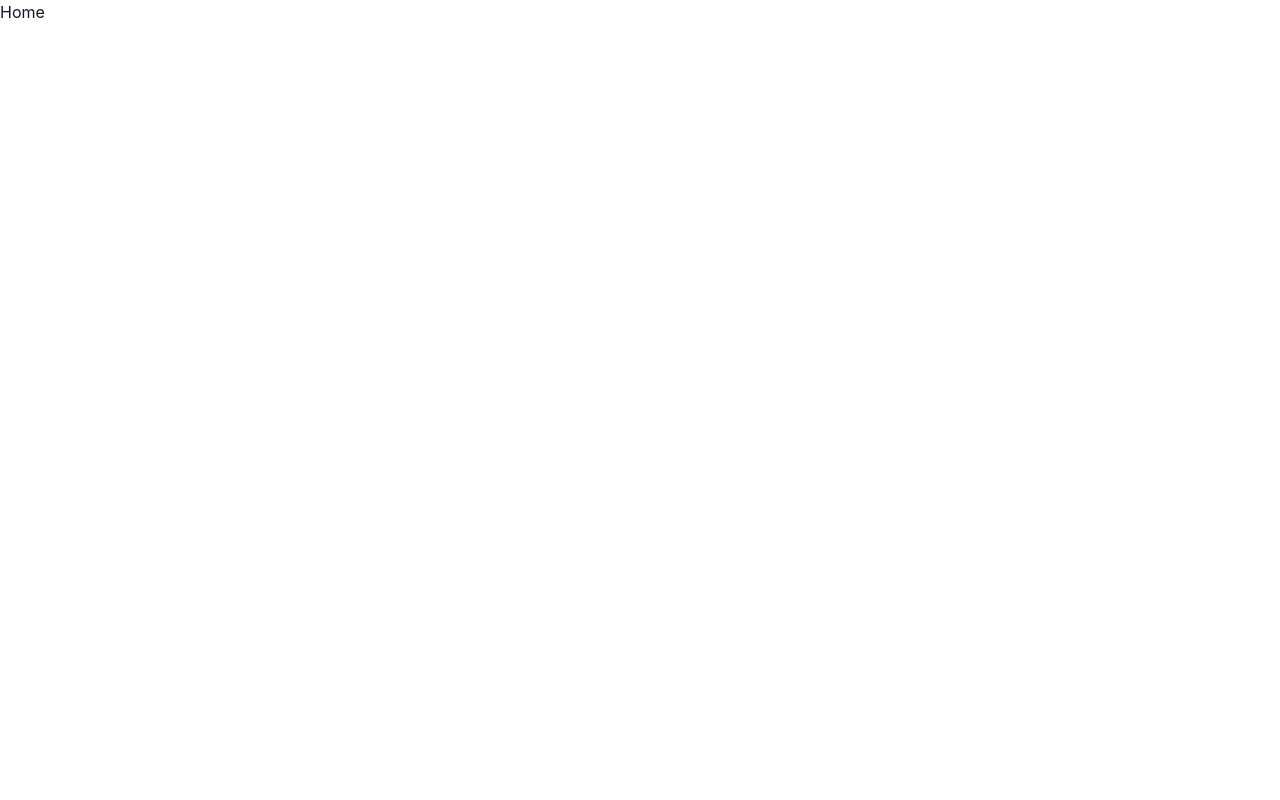
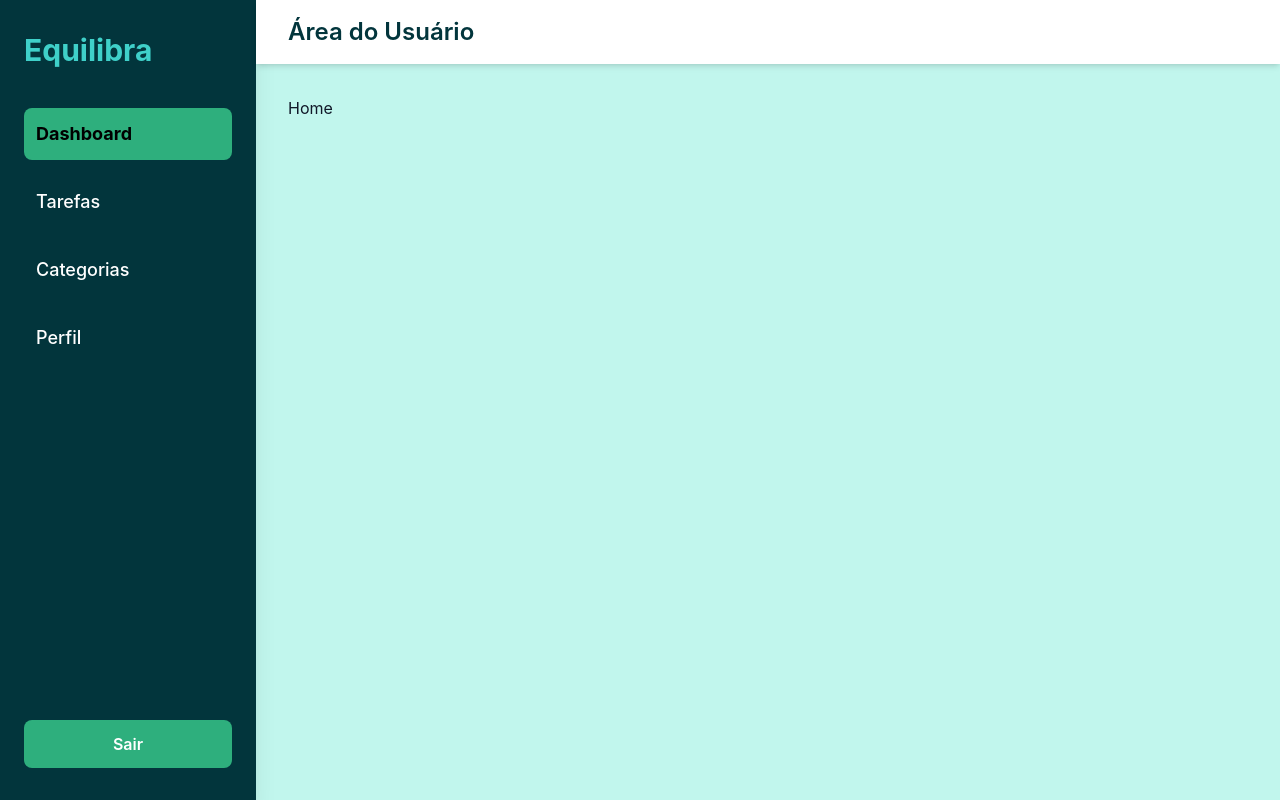
Before and after one commit to ryanvetoriano/Equilibra, a React (Vite) app in the folder equilibrio/: page /home in a window 1280 px wide. Built offline with nearby package versions, Linux system fonts and the light colour scheme; sample sign-in values are in the browser's storage.

Commit message:
feat: Criação do MainLayout que controla o layout da aplicação. Utilização dele no main com comentários para as futuras páginas.

```diff
--- /dev/null
+++ b/equilibrio/src/layouts/MainLayout.tsx
@@ -0,0 +1,27 @@
+import { Outlet, useNavigate } from "react-router-dom";
+import { useEffect } from "react";
+import Sidebar from "../components/SideBar/SideBar";
+import Header from "../components/Header/Header";
+
+export default function MainLayout() {
+  const navigate = useNavigate();
+
+  useEffect(() => {
+    const user = localStorage.getItem("user");
+    if (!user) navigate("/");
+  }, []);
+
+  return (
+    <div className="flex min-h-screen bg-[#C1F6ED]">
+      <Sidebar />
+
+      <main className="flex-1 flex flex-col">
+        <Header />
+
+        <section className="p-8">
+          <Outlet />
+        </section>
+      </main>
+    </div>
+  );
+}
--- a/equilibrio/src/main.tsx
+++ b/equilibrio/src/main.tsx
@@ -1,23 +1,39 @@
-import { StrictMode } from 'react'
-import { createRoot } from 'react-dom/client'
-import { createBrowserRouter,RouterProvider } from 'react-router-dom';
-import App from './App.tsx'
-import './globals.css'
-import Error from './routes/Error/Error.tsx';
-import Login from './routes/Login/Login.tsx';
-import Home from './routes/Home/Home.tsx';
-import Register from './routes/Register/Register.tsx';
+import { StrictMode } from "react";
+import { createRoot } from "react-dom/client";
+import { createBrowserRouter, RouterProvider } from "react-router-dom";
+
+import App from "./App.tsx";
+import "./globals.css";
+
+import Error from "./routes/Error/Error.tsx";
+import Login from "./routes/Login/Login.tsx";
+import Register from "./routes/Register/Register.tsx";
+import Home from "./routes/Home/Home.tsx";
+import MainLayout from "./layouts/MainLayout.tsx";
 
 const router = createBrowserRouter([
-  {path:"/", element: <App/>, errorElement:<Error/>, children:[
-    {path:"/", element: <Login/>},
-    {path:"/register", element: <Register/>},
-    {path:"/home", element: <Home/>}
-  ]}
+  {
+    path: "/",
+    element: <App />,
+    errorElement: <Error />,
+    children: [
+      { path: "/", element: <Login /> },
+      { path: "/register", element: <Register /> },
+      {
+        element: <MainLayout />,
+        children: [
+          { path: "/home", element: <Home /> },
+          // { path: "/tarefas", element: <Tarefas /> }
+          // { path: "/categorias", element: <Categorias /> }
+          // { path: "/perfil", element: <Perfil /> }
+        ],
+      },
+    ],
+  },
 ]);
 
-createRoot(document.getElementById('root')!).render(
+createRoot(document.getElementById("root")!).render(
   <StrictMode>
-    <RouterProvider router={router}/>
-  </StrictMode>,
-)
+    <RouterProvider router={router} />
+  </StrictMode>
+);
```
